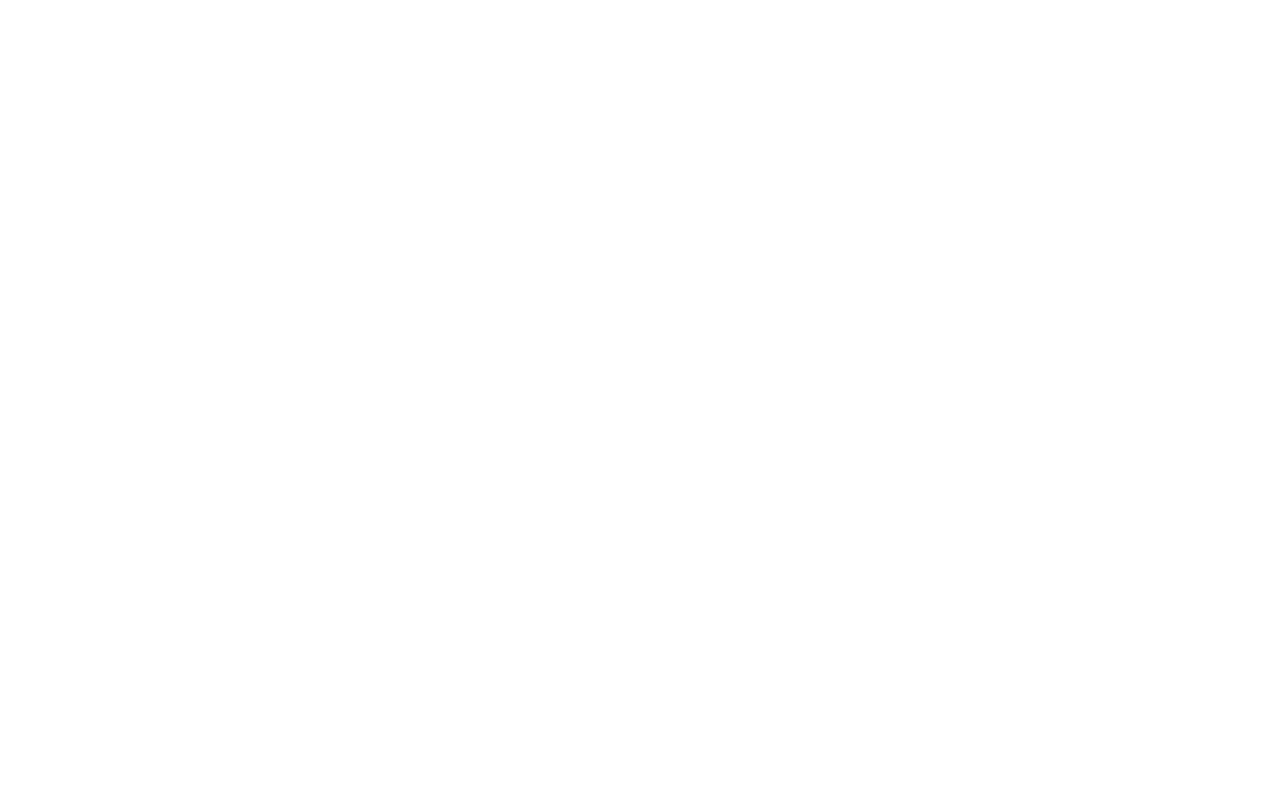
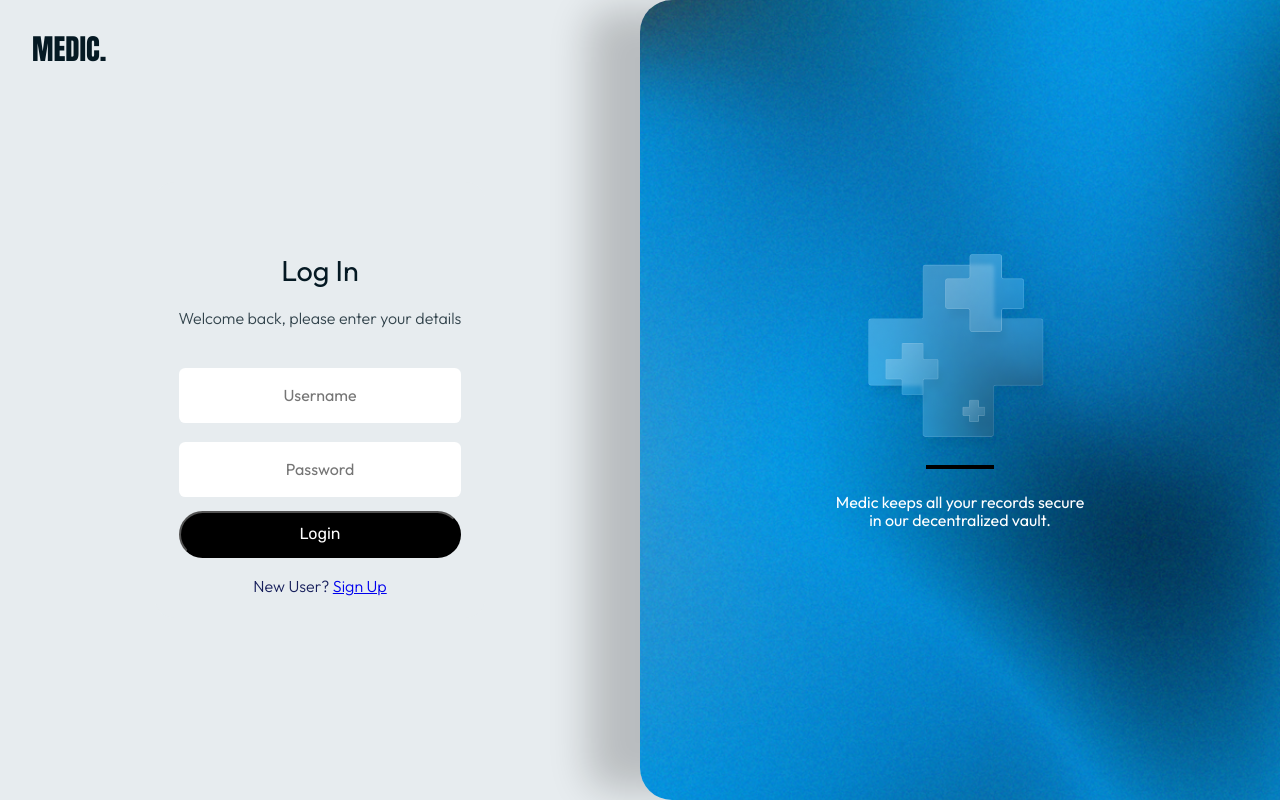
Before and after one commit to Medic-Decentralized-health-care-system/Medic-frontend, a React (Create React App) app: page /login in a window 1280 px wide. Before the commit this address had no page. Built offline with nearby package versions, Linux system fonts and the light colour scheme.

Commit message:
Implement routing

```diff
--- a/src/App.js
+++ b/src/App.js
@@ -1,27 +1,27 @@
+import "./App.css";
+import { BrowserRouter, Routes, Route } from "react-router-dom";
 
-import './App.css';
-import {BrowserRouter, Routes, Route} from 'react-router-dom';
-
-import Home from './pages/Home/Home';
-import LoginDoc from './pages/Auth/Doctor/LoginDoc';
-import RegisterDoc from './pages/Auth/Doctor/RegisterDoc';
-import LoginPatient from './pages/Auth/Patient/LoginPatient';
-import RegisterPatient from './pages/Auth/Patient/RegisterPatient';
-import LoginAdmin from './pages/Auth/Admin/LoginAdmin';
-import RegisterAdmin from './pages/Auth/Admin/RegisterAdmin';
+import Home from "./pages/Home/Home";
+import LoginDoc from "./pages/Auth/Doctor/LoginDoc";
+import RegisterDoc from "./pages/Auth/Doctor/RegisterDoc";
+import LoginPatient from "./pages/Auth/Patient/LoginPatient";
+import RegisterPatient from "./pages/Auth/Patient/RegisterPatient";
+import LoginAdmin from "./pages/Auth/Admin/LoginAdmin";
+import RegisterAdmin from "./pages/Auth/Admin/RegisterAdmin";
+import Login from "./pages/Auth/Login/Login";
 
 function App() {
   return (
     <BrowserRouter>
-    <Routes>
-      <Route path='/' element={<Home/>}/>
-      <Route path='/logindoc' element={<LoginDoc />}/>
-      <Route path='/registerdoc' element={<RegisterDoc />}/>
-      <Route path='/loginpatient' element={<LoginPatient />}/>
-      <Route path='/registerpatient' element={<RegisterPatient />}/>
-      <Route path='/loginadmin' element={<LoginAdmin/>} />
-      <Route path='/registeradmin' element={<RegisterAdmin/>} />
-    </Routes>
+      <Routes>
+        <Route path="/" element={<Home />} />
+        <Route path="/login" element={<Login />} />
+        <Route path="/registerdoc" element={<RegisterDoc />} />
+        {/* <Route path="/loginpatient" element={<LoginPatient />} /> */}
+        <Route path="/registerpatient" element={<RegisterPatient />} />
+        <Route path="/loginadmin" element={<LoginAdmin />} />
+        <Route path="/registeradmin" element={<RegisterAdmin />} />
+      </Routes>
     </BrowserRouter>
   );
 }
--- a/src/components/Buttons/ButtonDark.jsx
+++ b/src/components/Buttons/ButtonDark.jsx
@@ -1,13 +1,16 @@
 import React from "react";
-import { ReactDOM, render } from "react-dom";
 import ButtonDarkstyle from "./ButtonDark.module.css";
 
-function ButtonDark (props) {
-
-	return(
-
-			<button className={props.size == "small" ? ButtonDarkstyle.btnSmall :ButtonDarkstyle.btn} onClick={props.handleClick} style={props.style}>{props.text}</button>
-	)
+function ButtonDark(props) {
+  return (
+    <button
+      className={props.size === "small" ? ButtonDarkstyle.btnSmall : ButtonDarkstyle.btn}
+      onClick={props.handleClick}
+      style={props.style}
+    >
+      {props.text}
+    </button>
+  );
 }
 
 export default ButtonDark;
--- a/src/components/Buttons/ButtonDark.module.css
+++ b/src/components/Buttons/ButtonDark.module.css
@@ -24,6 +24,7 @@
   .btn:hover {
 	background: #3f3f3f;
 	text-decoration: none;
+	cursor:pointer;
   }
 
   .btnSmall:hover {
--- a/src/pages/Auth/Doctor/RegisterDoc.jsx
+++ b/src/pages/Auth/Doctor/RegisterDoc.jsx
@@ -52,7 +52,7 @@ function RegisterDoc() {
 						</div>
 						<div className={registerDocStyles.signUpFlexBox}>
 							<ButtonDark  text="Sign Up" style={{ width: "75%", fontSize: "0.8rem" }}></ButtonDark>
-							<text>Already have an account? <Link to='/logindoc'>Log In</Link></text>
+							<text>Already have an account? <Link to='/login'>Log In</Link></text>
 						</div>
 					</div>
 				</div>
--- /dev/null
+++ b/src/pages/Auth/Login/Login.jsx
@@ -0,0 +1,52 @@
+import React from "react";
+import { ReactDOM } from "react-dom";
+import loginPatientStyles from './Login.module.css'
+import ButtonDark from "../../../components/Buttons/ButtonDark";
+import { Link } from "react-router-dom";
+
+
+function LoginPatient() {
+	return (
+		<>
+			<text className={loginPatientStyles.logotext}>MEDIC.</text>
+			<div className={loginPatientStyles.fullscreenFrame}>
+				<div className={loginPatientStyles.fullLeft} >
+
+					<div className={loginPatientStyles.loginBox}>
+						<div className={loginPatientStyles.loginPrompt}>
+							<text className={loginPatientStyles.text1}>Log In</text>
+							<text className={loginPatientStyles.text2}>Welcome back, please enter your details</text>
+						</div>
+						<div className={loginPatientStyles.inputFieldFlexBox}>
+							<form className={loginPatientStyles.form} action="" method="post">
+								<div className={loginPatientStyles.formContainer}>
+									<label for="uname"></label>
+									<input className={loginPatientStyles.usernameInputField} type="text" placeholder="Username" name="uname" required />
+									<label for="psw"></label>
+									<input className={loginPatientStyles.passwordInputField} type="password" placeholder="Password" name="psw" required />
+									{/* <button className={loginPatientStyles.btn}>Login</button> */}
+								</div>
+							</form>
+						</div>
+						<div className={loginPatientStyles.signinFlexBox}>
+							<ButtonDark text="Login" style={{width: "100%"}}></ButtonDark>
+							<text>New User? <Link to='/registerpatient'>Sign Up</Link></text>
+						</div>
+					</div>
+				</div>
+				<div className={loginPatientStyles.fullRight}>
+					<div className={loginPatientStyles.banner}>
+						<div className={loginPatientStyles.logoImg}>
+							<img src={require("../../../assets/images/Mediclogokinda.png")} alt="mediclogo"/>
+						</div>
+						<hr style={{textAlign: "center" ,width: "25%", border: "solid 2px black"}}></hr>
+						<p style={{textAlign: "center", color: "white"}}>Medic keeps all your records secure in our decentralized vault.</p>
+					</div>
+
+				</div>
+			</div>
+		</>
+	)
+}
+
+export default LoginPatient;
--- /dev/null
+++ b/src/pages/Auth/Login/Login.module.css
@@ -0,0 +1,432 @@
+:root {
+	--width-fullLeft: 50%;
+}
+
+
+
+.logotext {
+	position: absolute;
+	width: 131px;
+	height: 58px;
+	left: 32px;
+	top: 32px;
+
+	font-family: Impact, Haettenschweiler, Franklin Gothic Bold, Charcoal,
+		Helvetica Inserat, Bitstream Vera Sans Bold, Arial Black, sans serif;
+	text-align: left;
+	color: white;
+	font-size: 1.8em;
+	flex-basis: 10%;
+	line-height: 120%;
+	/* identical to box height, or 58px */
+	z-index: 100;
+	color: #051923;
+	transition: all 2s;
+}
+
+.logotext:hover {
+	scale: 1.03;
+}
+
+.fullscreenFrame {
+	/* background-image: url('../../../assets/images/cool-background.png');
+	background-size: cover; */
+	background-color: #E7ECEF;
+	display: flex;
+	flex-direction: row;
+	justify-content: space-between;
+	align-items: center;
+	padding: 0px;
+	position: absolute;
+	width: 100%;
+	height: 100%;
+	left: 0px;
+	top: 0px;
+}
+
+
+.fullLeft {
+	display: flex;
+	flex-direction: row;
+	justify-content: center;
+	align-items: center;
+	padding: 0;
+
+	width: var(--width-fullLeft);
+	height: 100%;
+
+	flex: none;
+	order: 0;
+	flex-grow: 0;
+}
+
+.loginBox {
+	display: flex;
+	flex-direction: column;
+	justify-content: space-evenly;
+	align-items: center;
+	background-color: #E7ECEF;
+	padding: 1.5rem;
+	border-radius: 1.2rem;
+	/* box-shadow: -40px 0px 39px -10px rgba(0, 0, 0, 0.2); */
+	/* width: 45%;
+	height: 42%; */
+	flex: none;
+	order: 0;
+	flex-grow: 0;
+	transition: all .5s;
+}
+
+/* .loginBox:hover{
+	background-color: rgb(179, 179, 179);
+	scale: 1.03;
+	box-shadow: -70px 69px 39px -10px rgba(0, 0, 0, 0.2);
+
+} */
+
+.loginPrompt {
+	display: flex;
+	flex-direction: column;
+	justify-content: space-evenly;
+	padding: 0px;
+	gap: 1rem;
+	width: 100%;
+	height: 50%;
+
+	flex: none;
+	order: 0;
+	align-self: stretch;
+	flex-grow: 0;
+}
+
+.text1 {
+
+	font-style: normal;
+	font-weight: 500;
+	font-size: 1.8rem;
+	line-height: 100%;
+	text-align: center;
+	/* identical to box height, or 48px */
+	margin-top: 2.5rem;
+	color: #051923;
+	padding: 10px;
+	flex: none;
+	order: 0;
+	align-self: stretch;
+	flex-grow: 0;
+}
+
+.text2 {
+	font-style: normal;
+	font-weight: 300;
+	font-size: 1rem;
+	line-height: 100%;
+	width: 100%;
+	text-align: center;
+	margin-bottom: 2rem;
+	color: rgba(5, 25, 35, 0.8);
+
+	flex: none;
+	order: 1;
+	align-self: stretch;
+	flex-grow: 0;
+}
+
+.inputFieldFlexBox,
+.inputFieldFlexBox > form {
+	font-size: 1rem;
+	display: flex;
+	flex-direction: column;
+	align-items: center;
+	justify-content: center;
+	padding: 0px;
+
+	width: 100%;
+	height: 148px;
+
+	flex: none;
+	order: 1;
+	align-self: stretch;
+	flex-grow: 0;
+}
+
+/* .usernameInputField ,.passwordInputField {
+	border: none;
+	border-radius: 100px;
+
+} */
+
+
+.formContainer {
+	display: flex;
+	flex-direction: column;
+	justify-content: space-evenly;
+	height: 100%;
+	width: 100%;
+}
+
+.formContainer > input {
+	border: none;
+	margin-top: 0.6rem;
+	margin-bottom: 0.6rem;
+	padding: 0.2rem;
+	border-radius: 0.4rem;
+	height: 100%;
+	text-align: center;
+}
+
+.signinFlexBox {
+	display: flex;
+	flex-direction: column;
+	align-items: center;
+	justify-content: space-between;
+	padding: 0px;
+	gap: 16px;
+
+	width: 100%;
+
+	flex: none;
+	order: 2;
+	align-self: stretch;
+	flex-grow: 0;
+}
+
+.signinFlexBox > text {
+	font-style: normal;
+	font-weight: 300;
+	font-size: 1rem;
+	line-height: 100%;
+
+	text-align: center;
+
+	color: #171f5b;
+
+	flex: none;
+	order: 1;
+	align-self: stretch;
+	flex-grow: 0;
+}
+
+.fullRight {
+	box-sizing: border-box;
+	display: flex;
+	width: calc(100% - var(--width-fullLeft));
+	height: 100%;
+	background-image: url("../../../assets/images/bgimagehighres.png");
+	/* background-color: #E7ECEF;
+	background: linear-gradient(90deg, #3796b0 0%, #000851 100%); */
+	/* background: linear-gradient(
+		300deg,
+		rgba(6, 62, 92, 1) 0%,
+		rgb(13, 74, 109) 50%,
+		rgba(3, 153, 223, 1) 95%
+	); */
+	background-size: cover;
+	box-shadow: -62px 0px 39px -10px rgba(0, 0, 0, 0.2);
+	border-radius: 2rem 0px 0px 2rem;
+	justify-content: center;
+	align-items: center;
+
+	display: flex;
+	flex: none;
+	order: 1;
+	flex-grow: 0;
+}
+
+.banner {
+	display: flex;
+	flex-direction: column;
+	justify-content: center;
+	padding: 0px;
+	align-items: stretch;
+
+	width: 40%;
+	height: 30%;
+	right: auto;
+	/* left: calc(50% - 460px / 2 - 0.5px);
+	top: calc(50% - 548.56px / 2 + 0.28px); */
+}
+
+.banner > logoImg {
+	display: flex;
+	align-items: center;
+	justify-content: center;
+}
+
+.logoImg > img {
+	width: 12rem;
+}
+.logoImg {
+	text-align: center;
+}
+
+@media all and (max-width: 768px){
+	.fullscreenFrame{
+		background-color: white;
+	}
+
+	.usernameInputField ,.passwordInputField {
+		border: 1px;
+
+	}
+
+}
+
+
+@media all and (min-width: 768px) and (max-width: 1100px) {
+	.logotext {
+		display: flex;
+		position: relative;
+		width: 95%;
+		z-index: 100;
+		text-align: center;
+	}
+
+	.fullscreenFrame {
+		display: flex;
+		flex-direction: column;
+		justify-content: space-between;
+		align-items: center;
+	}
+
+	.fullRight {
+		width: 100%;
+		border-bottom-left-radius: 0px;
+		border-top-right-radius: 2rem;
+		box-shadow: 0px -62px 39px -10px rgba(0, 0, 0, 0.2);
+	}
+
+	.loginBox {
+		display: flex;
+		flex-direction: column;
+		justify-content: space-evenly;
+		align-items: center;
+		padding: 0px;
+
+		width: 75%;
+		height: 45%;
+		flex: none;
+		order: 0;
+		flex-grow: 0;
+	}
+
+	.logoImg > img {
+		width: 8rem;
+	}
+}
+
+@media all and (min-width: 480px) and (max-width: 768px) {
+	.logotext {
+		display: flex;
+		position: relative;
+		width: 95%;
+		z-index: 100;
+		text-align: center;
+	}
+
+	.fullscreenFrame {
+		display: flex;
+		flex-direction: column;
+		justify-content: space-between;
+		align-items: center;
+	}
+
+	.fullLeft {
+		width: 66%;
+	}
+
+	.fullRight {
+		width: 100%;
+		border-bottom-left-radius: 0px;
+		border-top-right-radius: 2rem;
+		box-shadow: 0px -62px 39px -10px rgba(0, 0, 0, 0.2);
+	}
+
+	.loginBox {
+		display: flex;
+		flex-direction: column;
+		justify-content: space-evenly;
+		align-items: center;
+		width: 100%;
+		flex: none;
+		order: 0;
+		flex-grow: 0;
+	}
+	.logoImg > img {
+		width: 8rem;
+	}
+}
+
+@media all and (max-width: 480px) {
+	.logotext {
+		font-size: medium;
+		display: flex;
+		position: relative;
+		width: 50%;
+		z-index: 100;
+		text-align: center;
+	}
+
+	.fullscreenFrame {
+		display: flex;
+		flex-direction: column;
+		justify-content: space-between;
+		align-items: center;
+	}
+
+	.fullLeft {
+		width: 66%;
+	}
+
+	.text1 {
+		font-size: large;
+	}
+
+	.text2 {
+		font-size: 0.9rem;
+	}
+
+	.fullRight {
+		width: 100%;
+		border-bottom-left-radius: 0px;
+		border-top-right-radius: 2rem;
+		box-shadow: 0px -62px 39px -10px rgba(0, 0, 0, 0.2);
+	}
+
+	.loginBox {
+		display: flex;
+		flex-direction: column;
+		justify-content: space-evenly;
+		align-items: center;
+		width: 100%;
+		flex: none;
+		order: 0;
+		flex-grow: 0;
+	}
+
+	.formContainer >input {
+		font-size: 0.8rem;
+	}
+
+	.loginPrompt {
+		display: flex;
+		flex-direction: column;
+		justify-content: space-evenly;
+		padding: 0px;
+		gap: 1rem;
+		width: 100%;
+		height: 50%;
+		flex: none;
+		order: 0;
+		align-self: stretch;
+		flex-grow: 0;
+	}
+
+	.signinFlexBox > text {
+		font-size: 0.9rem;
+	}
+
+	.logoImg > img {
+		width: 5rem;
+	}
+}
--- a/src/pages/Auth/Patient/RegisterPatient.jsx
+++ b/src/pages/Auth/Patient/RegisterPatient.jsx
@@ -52,7 +52,8 @@ function RegisterPatient () {
 						</div>
 						<div className={registerPatientStyles.signUpFlexBox}>
 							<ButtonDark  text="Sign Up" style={{ width: "75%", fontSize: "0.8rem" }}></ButtonDark>
-							<text>Already have an account? <Link to='/loginpatient'>Log In</Link></text>
+							<text>Already have an account? <Link to='/login'>Log In</Link></text>
+							<text>Sign up as doctor <Link to='/registerdoc'>Sign Up</Link></text>
 						</div>
 					</div>
 				</div>
--- a/src/pages/Home/Home.jsx
+++ b/src/pages/Home/Home.jsx
@@ -2,7 +2,7 @@ import React, { useState } from "react";
 import { ReactDOM } from "react-dom";
 import Homestyle from "./Home.module.css";
 
-import {Link} from 'react-router-dom';
+import {Link, useNavigate} from 'react-router-dom';
 
 import ButtonLight from "../../components/Buttons/ButtonLight.jsx";
 import ButtonDark from "../../components/Buttons/ButtonDark.jsx";
@@ -13,6 +13,10 @@ import Menubar from "../../components/Menubar/Menubar";
 
 function Home () {
 	const [onClick, setOnClick] = useState();
+	const navigate = useNavigate();
+	const handleClick= ()=>{
+		navigate("/login");
+	}
 	return(
 		<div className={Homestyle.container}>
 			<div className={Homestyle.section}>
@@ -20,7 +24,7 @@ function Home () {
 					<div className={Homestyle.navbar}>
 						<p className={Homestyle.logotext}>MEDIC.</p>
 						<p className={Homestyle.bannertext}>Make an appointment with a doctor without a queue. Buy medicines</p>
-						<ButtonDark text="LOGIN">
+						<ButtonDark text="LOGIN" handleClick={handleClick}>
 						</ButtonDark>
 						<ButtonLight text="Are you a doctor?" />
 					</div>
```
